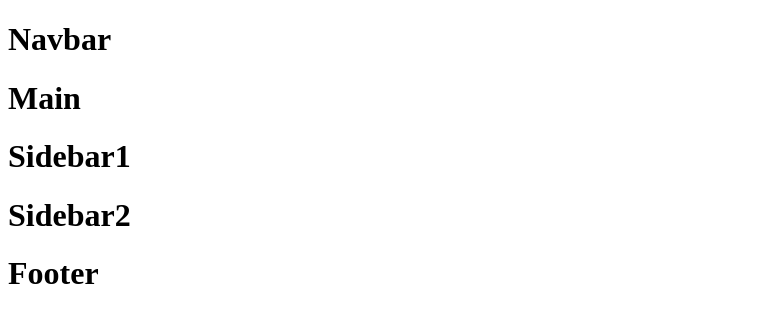
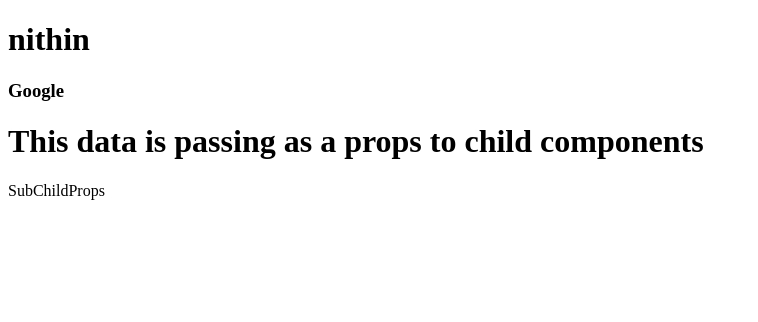
Before and after one commit to parsanithin5/React1, a React (Create React App) app: page / in a window 1280 px wide. Shown: the top 322 px of the page, without its empty margins (0-758 px from the left). Built offline with nearby package versions, Linux system fonts and the light colour scheme.

Commit message:
adding files

```diff
--- a/src/App.js
+++ b/src/App.js
@@ -58,22 +58,88 @@
 
 //! component composition examples
 
-import React from "react";
-import Main from "./components/Main";
-import Navbar from "./components/Navbar";
-import Sidebar1 from "./components/Sidebar1";
-import Sidebar2 from "./components/Sidebar2";
-import Footer from "./components/Footer";
+// import React from "react";
+// import Main from "./components/Main";
+// import Navbar from "./components/Navbar";
+// import Sidebar1 from "./components/Sidebar1";
+// import Sidebar2 from "./components/Sidebar2";
+// import Footer from "./components/Footer";
 
-function App(){
-  return(
-    <div className="app">
-      <Navbar/>
-      <Main/>
-      <Sidebar1/>
-      <Sidebar2/>
-      <Footer/>
-    </div>
-  )
-}
-export default App;
+// function App(){
+//   return(
+//     <div className="app">
+//       <Navbar/>
+//       <Main/>
+//       <Sidebar1/>
+//       <Sidebar2/>
+//       <Footer/>
+//     </div>
+//   )
+// }
+// export default App;
+
+
+
+// ! props
+//  import React, { Component } from 'react'
+//  import CBCPropEx1 from './propexample/CBCPropEx1';
+
+//  export default class App extends Component {
+//    render() {
+//      return (
+//        <div>
+//         App
+//         <CBCPropEx1
+//         username="Nithin"
+//         age={20}
+//         hobbies={["studying , sleeping, reeding"]}
+//         address={{city:"Hyd" , area:"maisammaguda"}}
+//         isMarried={false}
+//         sendFun={function(){alert("hi nithin")}}
+//         />
+//        </div>
+//      )
+//    }
+//  }
+
+
+
+// import React from 'react'
+// import FBCPropex1 from './propexample/FBCPropex1';
+
+// const App = () => {
+
+//   return (
+//     <div>
+//         <FBCPropex1
+//         username = "nithin"
+//         IsLoggedIn={true}
+//         Profile={["instagram","snapchat","facebook","x"]}
+//         />
+//       </div>
+//   )
+// }
+
+// export default App;
+
+
+
+///! props.children
+
+
+  import React from 'react'
+  import PropsChildrenex from './propexample/PropsChildrenex'
+  import SubChildProps from './propexample/SubChildProps'
+
+  const App = () =>{
+      return (
+        <div>
+          <PropsChildrenex username="nithin" company="Google">
+          <h1>This data is passing as a props to child components</h1>
+          <SubChildProps/>
+          </PropsChildrenex>
+
+        </div>
+      )
+    }
+   export default App;
--- /dev/null
+++ b/src/propexample/CBCPropEx1.jsx
@@ -0,0 +1,22 @@
+import React, { Component } from 'react'
+
+class CBCPropEx1 extends Component {
+    render() {
+        console.log(this);
+        return (
+          <div>
+        <h1>{this.props.username}</h1>
+        <h2>{this.props.age}</h2>
+        {
+            this.props.hobbies.map(hobby=>{
+                return <li>{hobby}</li>
+            })
+        }
+        { this.props.isMarried ? <h1>Married</h1> : <h1>Not Marreied</h1>}
+        <button onClick={this.props.sendFun}>Click</button>
+        </div>
+        )
+
+    }
+}
+export default CBCPropEx1;
--- /dev/null
+++ b/src/propexample/FBCPropex1.jsx
@@ -0,0 +1,20 @@
+import React from 'react'
+
+const FBCPropex1 = (props) => {
+if(props.isLoggedIn == true) {
+    return(
+        <div>
+            <h1>Welcome {props.username}</h1>
+            {
+                props.profiles.map(profile=>{
+                    return <li>{profile}</li>
+                })
+            }
+        </div>
+    )
+}else{
+    return <h1>Please Login first!</h1>
+}
+}
+
+export default FBCPropex1
--- /dev/null
+++ b/src/propexample/PropsChildrenex.jsx
@@ -0,0 +1,16 @@
+import React from 'react'
+
+const PropsChildernex = (props) => {
+    console.log(props);
+  return (
+    <div>
+        <h1>{props.username}</h1>
+        <h3>{props.company}</h3>
+        {
+            props.children
+        }
+    </div>
+  )
+
+}
+export default PropsChildernex
--- /dev/null
+++ b/src/propexample/SubChildProps.jsx
@@ -0,0 +1,7 @@
+import React from 'react'
+ const SubChildProps = () => {
+    return (
+        <div>SubChildProps</div>
+    )
+ }
+ export default SubChildProps;
```
